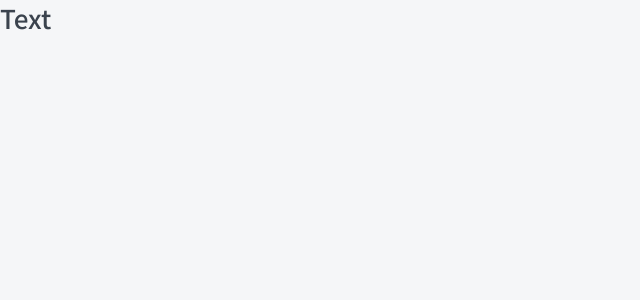
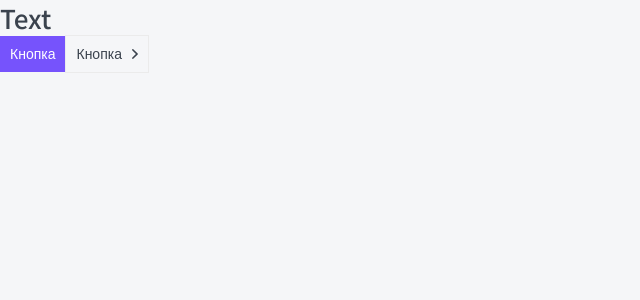
Before and after one commit to RASEM0N/course-site_next.frontend, a Next.js app: page / in a window 1280 px wide. Shown: the top 300 px of the page, without its empty margins (0-640 px from the left). Built offline with nearby package versions, Linux system fonts and the light colour scheme.

Commit message:
create: CustomButton

```diff
--- /dev/null
+++ b/components/Button/Button.module.css
@@ -0,0 +1,46 @@
+.button {
+    display: inline-block;
+
+    box-sizing: border-box;
+    padding: 10px;
+
+    cursor: pointer;
+    text-align: center;
+
+    border: none;
+    border-radius: 5;
+
+    font-size: 14px;
+
+    transition: all 0.5s ease;
+}
+
+.primary {
+    color: var(--white);
+    background-color: var(--primary);
+}
+
+.primary:hover {
+    background-color: var(--primary-hover);
+}
+
+.ghost {
+    color: var(--black);
+    border: 1px solid var(--gray-light);
+    background: none;
+}
+
+.ghost:hover {
+    color: var(--white);
+    background-color: var(--primary);
+}
+
+.arrow {
+    display: inline-block;
+    margin-left: 10px;
+    transition: all 0.2s;
+}
+
+.down {
+    transform: rotate(90deg);
+}
--- /dev/null
+++ b/components/Button/Button.tsx
@@ -0,0 +1,41 @@
+import React, { ButtonHTMLAttributes, DetailedHTMLProps, FunctionComponent, ReactNode } from 'react'
+import styles from './Button.module.css'
+import ArrowIcon from './arrow.svg'
+import cName from 'classnames'
+
+type ButtonHTMLProps = DetailedHTMLProps<ButtonHTMLAttributes<HTMLButtonElement>, HTMLButtonElement>
+
+interface PropsType extends ButtonHTMLProps {
+    children: ReactNode
+    appearance: 'primary' | 'ghost'
+    arrow?: 'right' | 'down' | 'none'
+}
+
+export const Button: FunctionComponent<PropsType> = ({
+    arrow = 'none',
+    children,
+    appearance,
+    className,
+    ...props
+}) => {
+    return (
+        <button
+            {...props}
+            className={cName(styles.button, className, {
+                [styles.primary]: appearance === 'primary',
+                [styles.ghost]: appearance === 'ghost',
+            })}
+        >
+            {children}
+            {arrow !== 'none' && (
+                <span
+                    className={cName(styles.arrow, {
+                        [styles.down]: arrow === 'down',
+                    })}
+                >
+                    <ArrowIcon />
+                </span>
+            )}
+        </button>
+    )
+}
--- /dev/null
+++ b/next.config.js
@@ -0,0 +1,13 @@
+module.exports = {
+    webpack(config) {
+        config.module.rules.push({
+            test: /\.svg$/,
+            issuer: {
+                test: /\.(js|ts)x?$/,
+            },
+            use: ['@svgr/webpack'],
+        })
+
+        return config
+    },
+}
--- a/package.json
+++ b/package.json
@@ -10,12 +10,15 @@
         "stylelint": "stylelint \"**/*.css\" --fix"
     },
     "dependencies": {
+        "classnames": "^2.3.1",
         "cross-env": "^7.0.3",
         "next": "10.2.3",
         "react": "17.0.2",
         "react-dom": "17.0.2"
     },
     "devDependencies": {
+        "@svgr/webpack": "^5.5.0",
+        "@types/classnames": "^2.3.1",
         "@types/node": "^15.12.1",
         "@types/react": "^17.0.9",
         "@typescript-eslint/eslint-plugin": "^4.26.0",
--- a/pages/index.tsx
+++ b/pages/index.tsx
@@ -1,10 +1,21 @@
-import { FunctionComponent } from 'react'
+import { FunctionComponent, useState } from 'react'
+import { Button } from '../components/Button/Button'
 import { Htag } from '../components/Htag/Htag'
 
 const Home: FunctionComponent = () => {
+    const [open, setOpen] = useState(false)
+
     return (
         <div>
             <Htag type="h1">Text</Htag>
+            <Button appearance="primary">Кнопка</Button>
+            <Button
+                appearance="ghost"
+                arrow={open ? 'down' : 'right'}
+                onClick={() => setOpen(!open)}
+            >
+                Кнопка
+            </Button>
         </div>
     )
 }
--- a/styles/globals.css
+++ b/styles/globals.css
@@ -1,3 +1,15 @@
+:root {
+	--black: #3B434E;
+	--gray-light: #EBEBEB;
+	--white: white;
+	--primary: #7653FC;
+	--primary-hover: #5A41BD;
+	--background-color: #F5F6F8;
+	--red: #FC836D;
+	--green-light: #C8F8E4;
+	--font-family: 'Noto Sans KR', sans-serif;
+}
+
 html,
 body {
 	margin: 0;
@@ -18,13 +30,3 @@ a {
 * {
 	box-sizing: border-box;
 }
-
-:root {
-	--black: #3B434E;
-	--white: white;
-	--primary: #7653FC;
-	--background-color: #F5F6F8;
-	--red: #FC836D;
-	--green-light: #C8F8E4;
-	--font-family: 'Noto Sans KR', sans-serif;
-}
```
Also changed, not shown: components/Button/arrow.svg (added), next-env.d.ts.
